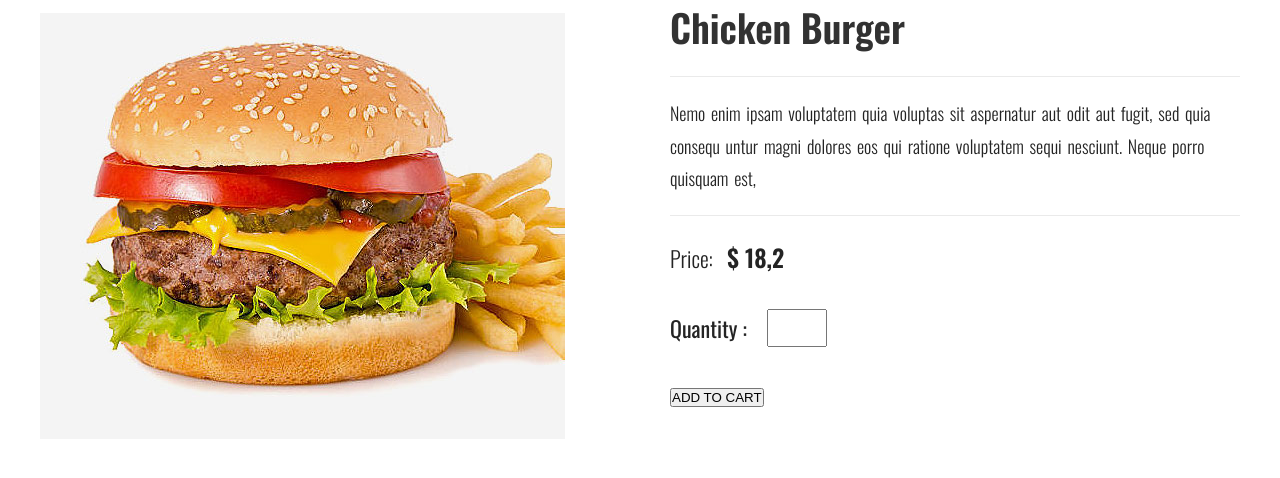
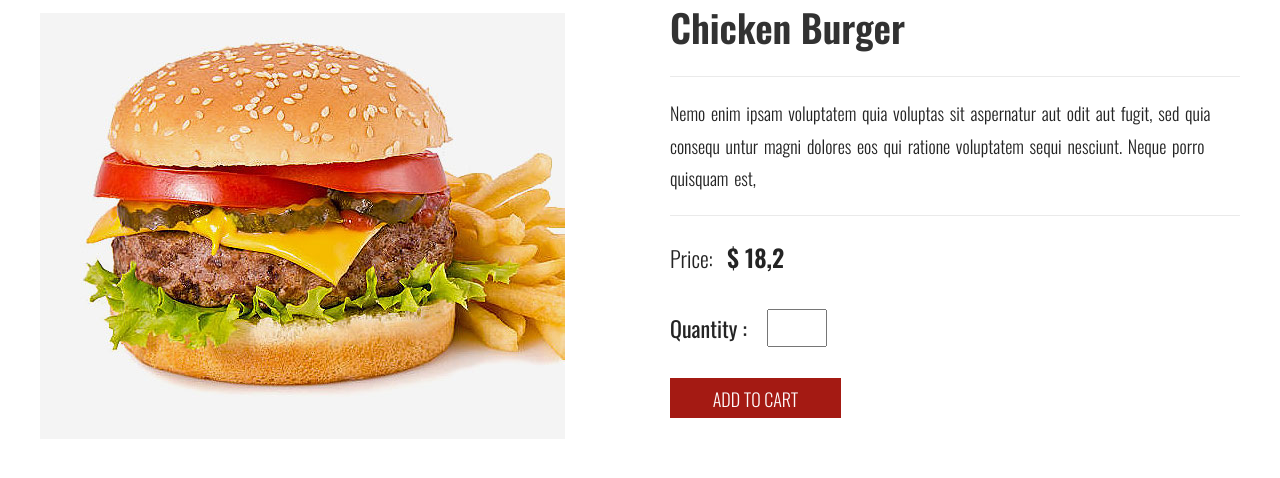
Before and after one commit to Allyday/T2005E_mlem_mlem, a PHP site: page /Details.html in a window 1280 px wide. Shown: the part 87-565 px from the top of the page. Run offline with PHP 8.4, Linux system fonts and the light colour scheme.

Commit message:
product details

```diff
--- a/Details.html
+++ b/Details.html
@@ -15,8 +15,7 @@
         <div class="detail">
             <div class="colum-right">
                 <div class="img">
-                    <a href="imgs/1.jpg" target="_blank"><img src="imgs/1.jpg"></a>
-
+                    <a href="imgs/1.jpg" target="_blank" title="This is Hambuger"><img src="imgs/1.jpg"></a>
                 </div>
             </div>
             <div class="colum-left">
@@ -32,13 +31,15 @@
                     <div class="price">
                         <p>Price: <span>$ 18,2</span></p>
                     </div>
-                    <form action="youtube.com" method="get" class="quantity">
-                        <label for="quantity">Quantity : </label>
+                    <form action="#" method="get" class="quantity">
+                        <label>Quantity : </label>
                         <div class="fix">
-                            <input type="number" name="quantity" id="quantity" min="0" max="10" required>
+                            <input type="number" name="quantity" min="0" max="10" required>
                         </div>
                         <div class="button" >
-                            <input type="submit"  value="ADD TO CART">
+                            <div class="box-button">
+                                <a href="#" class="btn"> ADD TO CART</a>
+                            </div>
                         </div>
                     </form>
 
--- a/css/details.css
+++ b/css/details.css
@@ -133,12 +133,12 @@ img{
     width: 100%;
     height: 0%;
     transition: all 1s ease;
-    z-index: -1;
     position: absolute;
-    top: 0; /* 50% */
-    left: 0; /* 50% */
+    top: 0%; /* 50% */
+    left: 0%; /* 50% */
     /*transform: translate(-50%,-50%);*/
     border-radius: 0 0 50% 50%;
+    z-index: -1;
 }
 .btn:hover::before{
     height: 200%;
```
